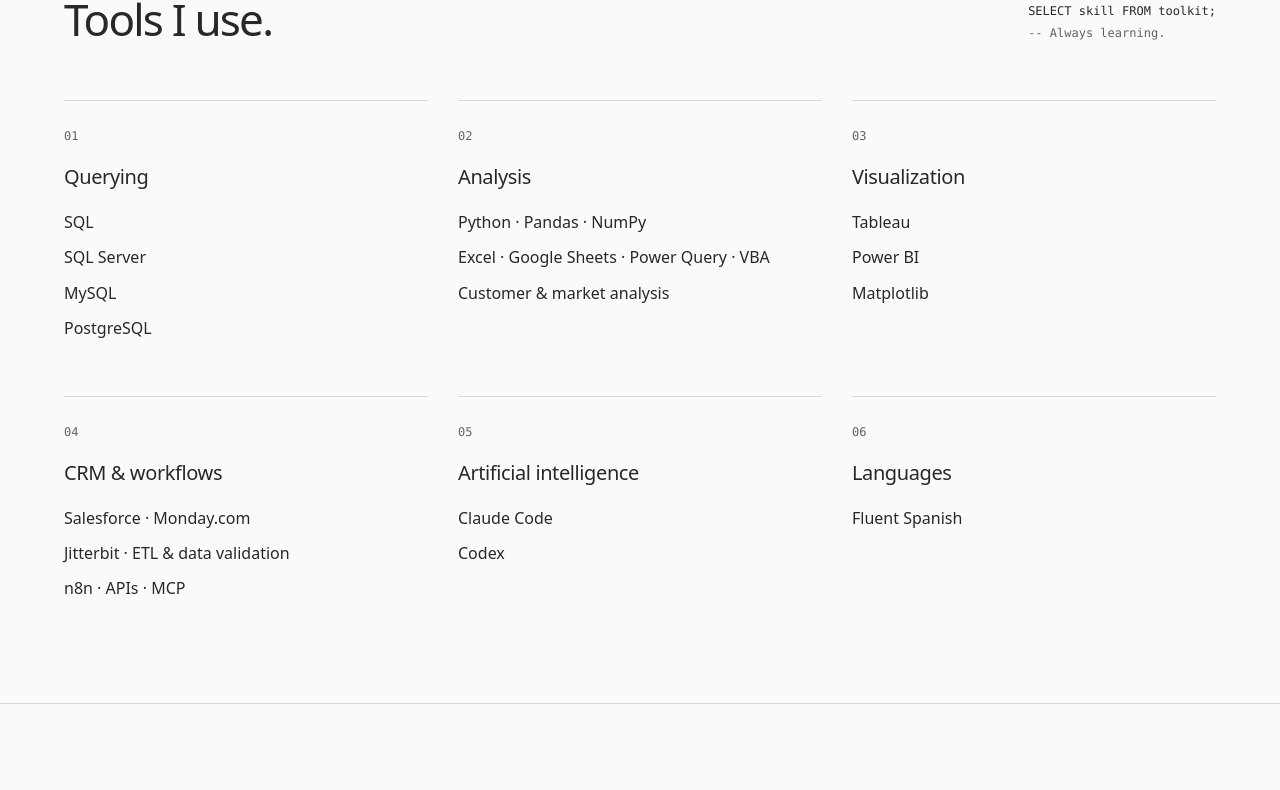
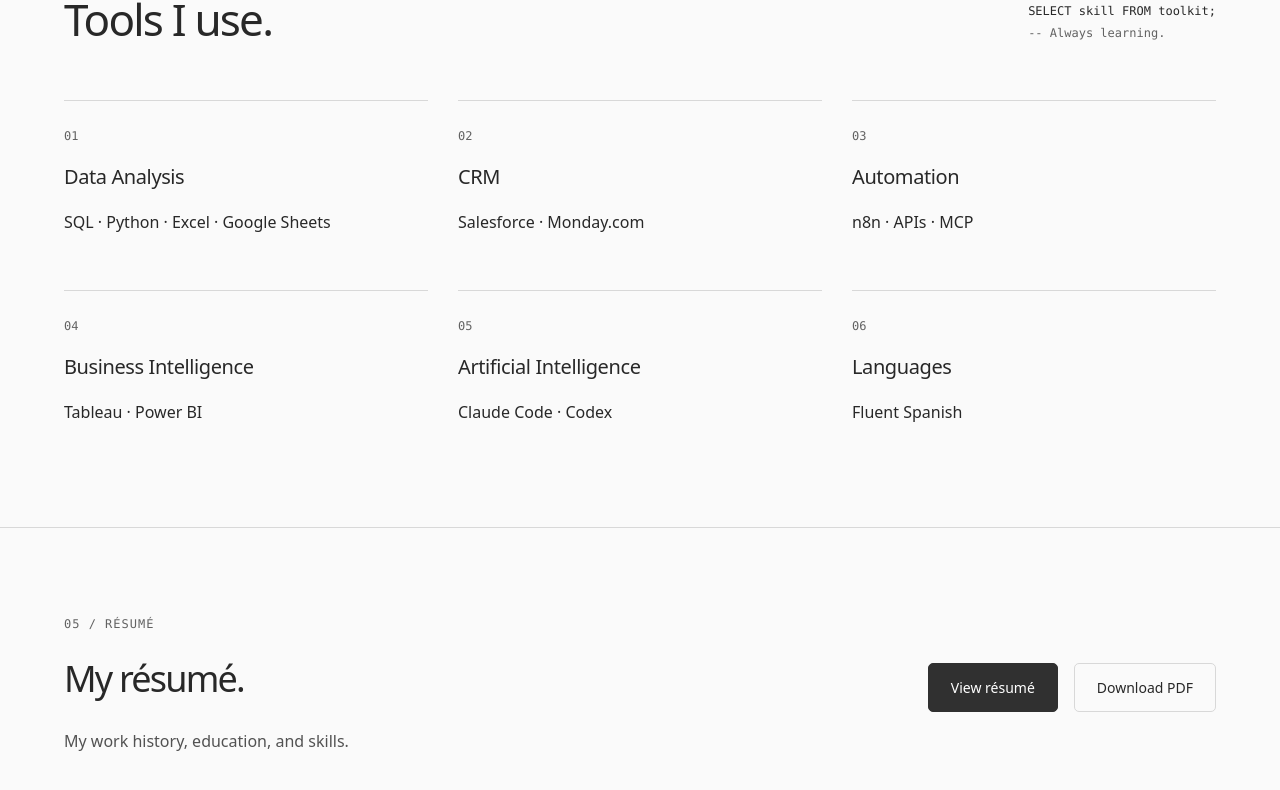
Before and after one commit to StevenRodriguezAnalyst/StevenRodriguezAnalyst.github.io, a React (Vite) app: page / in a window 1280 px wide. Shown: the part 5655-6445 px from the top of the page. Built offline with nearby package versions, Linux system fonts and the light colour scheme.

Commit message:
Fix light-mode logos and align skills with resume

```diff
--- a/src/data/portfolio.ts
+++ b/src/data/portfolio.ts
@@ -63,47 +63,37 @@
   ],
   "skills": [
     {
-      "name": "Querying",
+      "name": "Data Analysis",
       "items": [
-        "SQL",
-        "SQL Server",
-        "MySQL",
-        "PostgreSQL"
+        "SQL · Python · Excel · Google Sheets"
       ],
       "verified": true
     },
     {
-      "name": "Analysis",
+      "name": "CRM",
       "items": [
-        "Python · Pandas · NumPy",
-        "Excel · Google Sheets · Power Query · VBA",
-        "Customer & market analysis"
+        "Salesforce · Monday.com"
       ],
       "verified": true
     },
     {
-      "name": "Visualization",
+      "name": "Automation",
       "items": [
-        "Tableau",
-        "Power BI",
-        "Matplotlib"
-      ],
-      "verified": true
-    },
-    {
-      "name": "CRM & workflows",
-      "items": [
-        "Salesforce · Monday.com",
-        "Jitterbit · ETL & data validation",
         "n8n · APIs · MCP"
       ],
       "verified": true
     },
     {
-      "name": "Artificial intelligence",
+      "name": "Business Intelligence",
       "items": [
-        "Claude Code",
-        "Codex"
+        "Tableau · Power BI"
+      ],
+      "verified": true
+    },
+    {
+      "name": "Artificial Intelligence",
+      "items": [
+        "Claude Code · Codex"
       ],
       "verified": true
     },
--- a/src/style.css
+++ b/src/style.css
@@ -164,7 +164,10 @@
 .experience-logo.rentreporters-logo img { width:280px; }
 @media(prefers-color-scheme:light) {
   .experience-logo img { filter:none; }
-  .experience-logo.target-logo img,.experience-logo.rentreporters-logo img { mix-blend-mode:multiply; }
+  .experience-logo.target-logo img,.experience-logo.rentreporters-logo img {
+    filter:none;
+    mix-blend-mode:normal;
+  }
 }
 .accomplishments { padding-left:18px; font-size:1rem; line-height:1.7; color:var(--body-text); }
 .accomplishments li { padding-left:5px; margin-bottom:12px; }
```
